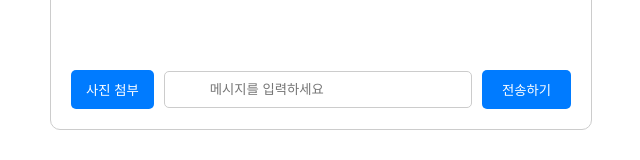
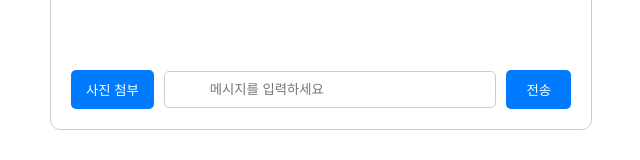
Before and after one commit to chaitae67/ChatRoom, a Vue app: page / in a window 1280 px wide. Shown: the part 620-780 px from the top of the page, without its empty margins (319-959 px from the left). Built offline with nearby package versions, Linux system fonts and the light colour scheme.

Commit message:
깃 이닛

```diff
--- a/src/components/ChatRoom.vue
+++ b/src/components/ChatRoom.vue
@@ -12,7 +12,7 @@
           <img v-if="previewImage" :src="previewImage" alt="Selected Image" class="inside-preview-image" @click="clearPreviewImage">
           <input v-model="newMessage" @keyup.enter="sendMessage" placeholder="메시지를 입력하세요" class="message-input">
         </div>
-        <button @click="sendMessage" class="send-button">전송하기</button>
+        <button @click="sendMessage" class="send-button">전송</button>
       </div>
     </div>
   </template>
```
